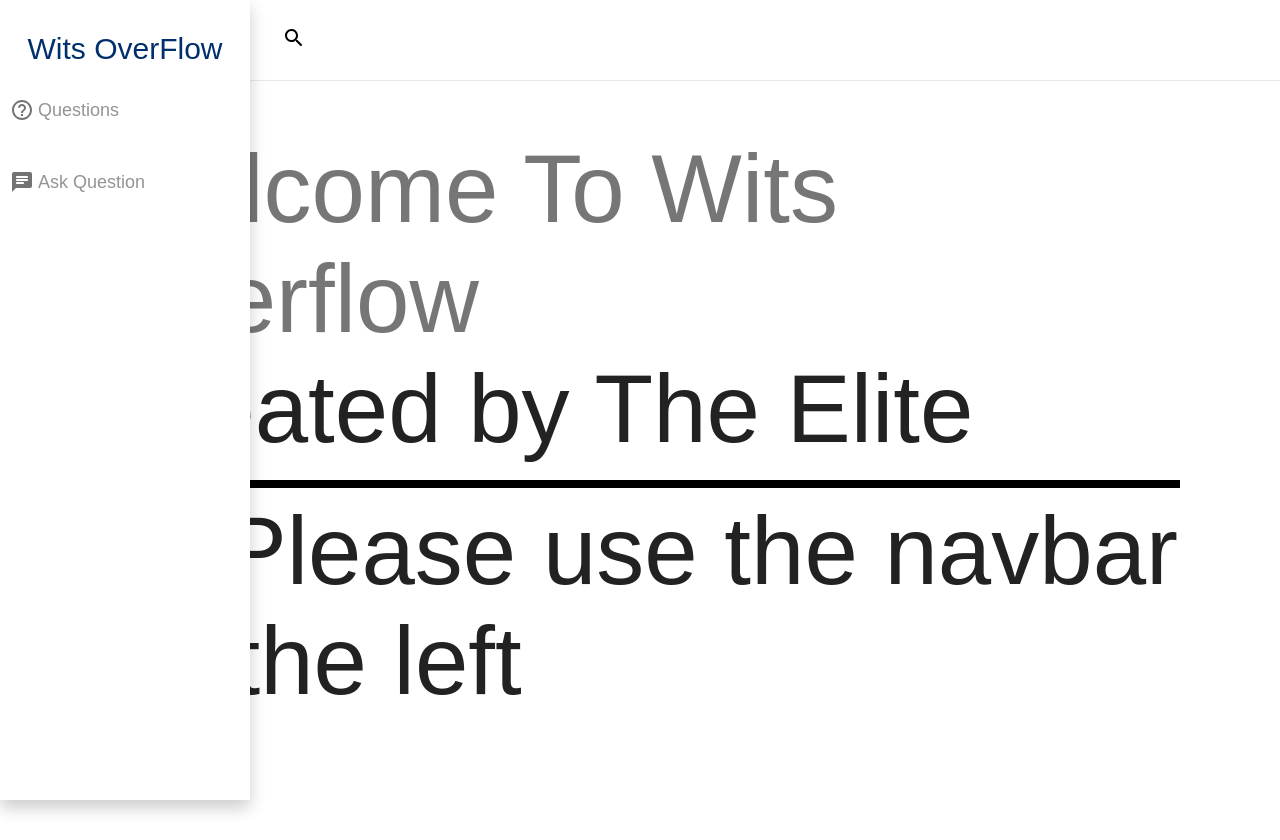
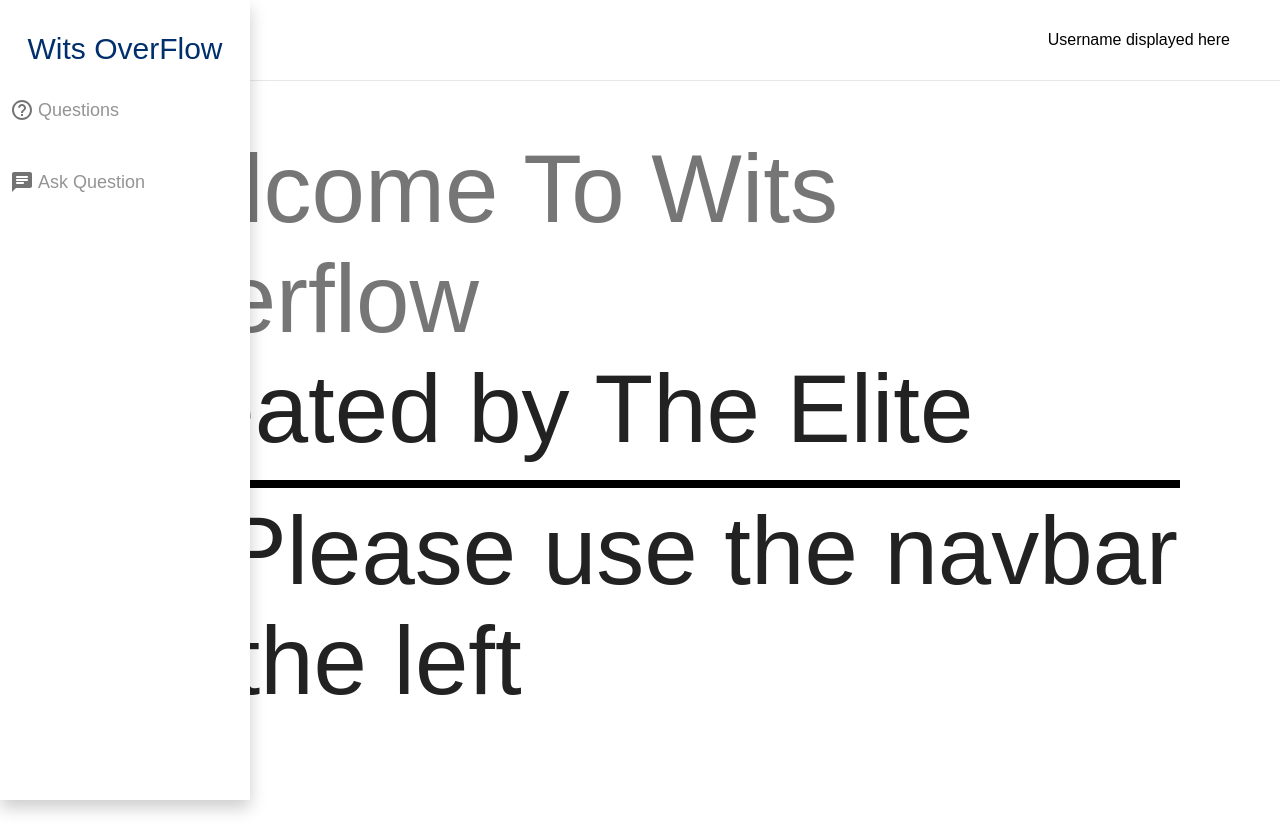
Before and after one commit to InanWits/COMS3-WITS-OVERFLOW, a website: page public/html/HomePage.html in a window 1280 px wide. Drawn offline with nearby package versions, Linux system fonts and the light colour scheme.

Commit message:
Removed search tab, added username label top right

```diff
--- a/public/html/HomePage.html
+++ b/public/html/HomePage.html
@@ -43,15 +43,22 @@
     -->
 
     <div class="container">
-        <input type="text" name="search" placeholder="Search..." class="input" />
-
-        <a href="#" class="btn">
+        <!--<input type="text" name="search" placeholder="Search..." class="input" />-->
+        <div id="top-right-label">
+            <p>Username displayed here</p>
+        </div>
+        <!--<a href="#" class="btn">
             <img id="search-button" src="../img/ic_search.svg" alt="">
-        </a>
+        </a>-->
       </div>
 
-        <style>
-            .container {
+       <style>
+            .container{
+                position: absolute;
+                margin-right: 50px;
+                right: 0;
+            }
+            /*.container {
                 margin-left: 0px;
                 background: #fff;
                 height: 30px;
@@ -84,7 +91,7 @@
                 font-weight: 500;
                 font-size: 16px;
                 transition: 0.8s;
-            }
+            }*/
         </style>
 
     </header>
```
